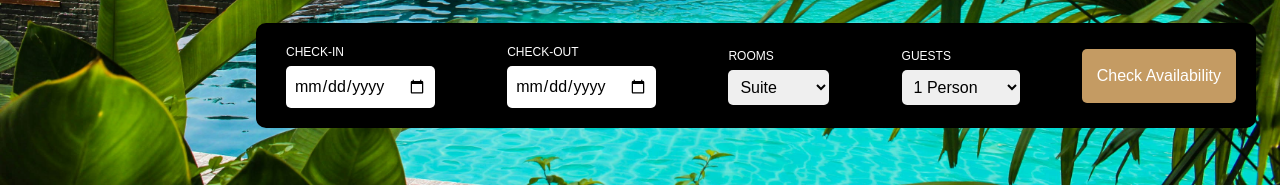
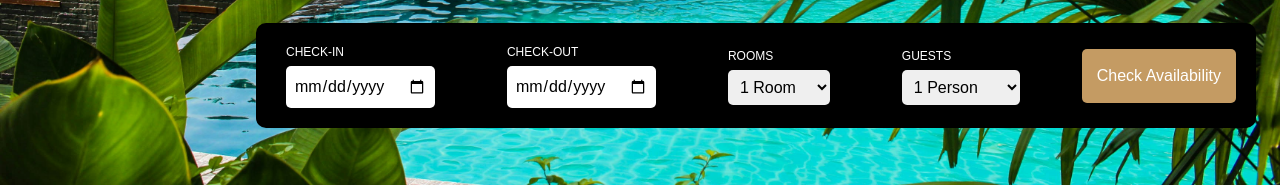
Before and after one commit to WathodkarSneha384/hotelBooking, a React (Create React App) app: page / in a window 1280 px wide. Shown: the part 642-829 px from the top of the page. Built offline with nearby package versions, Linux system fonts and the light colour scheme.

Commit message:
some changes

```diff
--- a/src/components/BodyComponent.jsx/HotelDetail.jsx
+++ b/src/components/BodyComponent.jsx/HotelDetail.jsx
@@ -17,7 +17,7 @@ const HotelDetail = ()=>{
                     <h3>{hotelObj.rating}</h3>
                 </div>
                 <div >
-                    <button className='btn btn-outline-success mt-3 m-3'>Back</button>
+                    <button className='btn btn-outline-success mt-3 m-3'><a href="/">Back</a></button>
                 </div>
                 </div>
                 <div className="container border rounded mb-4 mt-4" style={{textAlign:'center'}}>
--- a/src/components/Footer.jsx
+++ b/src/components/Footer.jsx
@@ -64,10 +64,10 @@ const Footer=()=>{
                      Quick Links
                 </h2>
                 <ul>
-                    <li><a href="#" className="hover:underline text-gray-300">Home</a></li>
-                    <li><a href="#" className="hover:underline text-gray-300">Services</a></li>
-                    <li><a href="#" className="hover:underline text-gray-300">Contact</a></li>
-                    <li><a href="#" className="hover:underline text-gray-300">About</a></li>
+                    <li><a href="/" className="hover:underline text-gray-300">Home</a></li>
+                    <li><a href="offers" className="hover:underline text-gray-300">Offers</a></li>
+                    <li><a href="footer" className="hover:underline text-gray-300">Contact</a></li>
+                    <li><a href="footer" className="hover:underline text-gray-300">About</a></li>
                 </ul>
             </div>
         </div>
--- a/src/components/HeroComponent.jsx/BookingForm.jsx
+++ b/src/components/HeroComponent.jsx/BookingForm.jsx
@@ -15,9 +15,9 @@ function BookingForm() {
       <div className="form-item">
         <label>ROOMS</label>
         <select>
-          <option>Suite</option>
-          <option>Deluxe</option>
-          <option>Standard</option>
+          <option>1 Room</option>
+          <option>2 Room</option>
+          <option>3+ Room</option>
         </select>
       </div>
       <div className="form-item">
--- a/src/components/login_register/SignIn.jsx
+++ b/src/components/login_register/SignIn.jsx
@@ -19,7 +19,7 @@ export default function SignIn({newUser}) {
         <div className="container mt-5 pt-5">
             <div className='row'>
                 <div className='col-12 col-sm-12 col-md-6 m-auto'>
-                    <div className='card bg-light border-0 shadow'>
+                    <div className='card bg-info border-0 shadow'>
                         <div className='card-body'>
                         <div>
                             <h2 className='text-center my-3 py-3 w-50 mx-auto'>Login</h2>
--- a/src/components/login_register/SignUp.jsx
+++ b/src/components/login_register/SignUp.jsx
@@ -22,7 +22,7 @@ export default function SignUp({existingUser}) {
     <div className="container mt-5 pt-5" >
             <div className='row'>
                 <div className='col-12 col-sm-12 col-md-6 m-auto'>
-                    <div className='card bg-light border-0 shadow' >
+                    <div className='card bg-info border-0 shadow' >
                         <div className='card-body'>
                         <div>
                             <h2 className='text-center my-3 py-3 w-50 mx-auto'>Register</h2>
```
